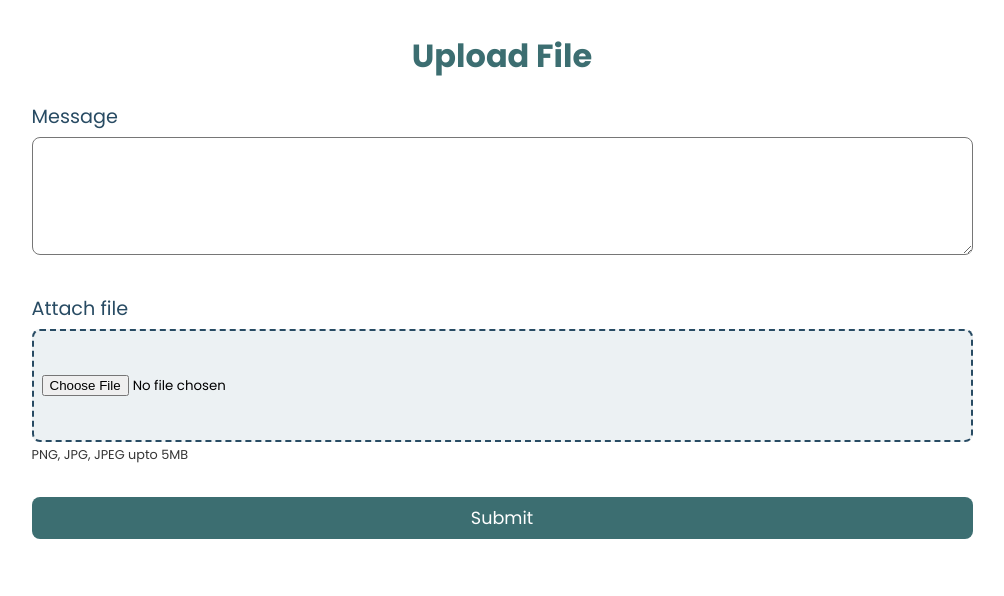
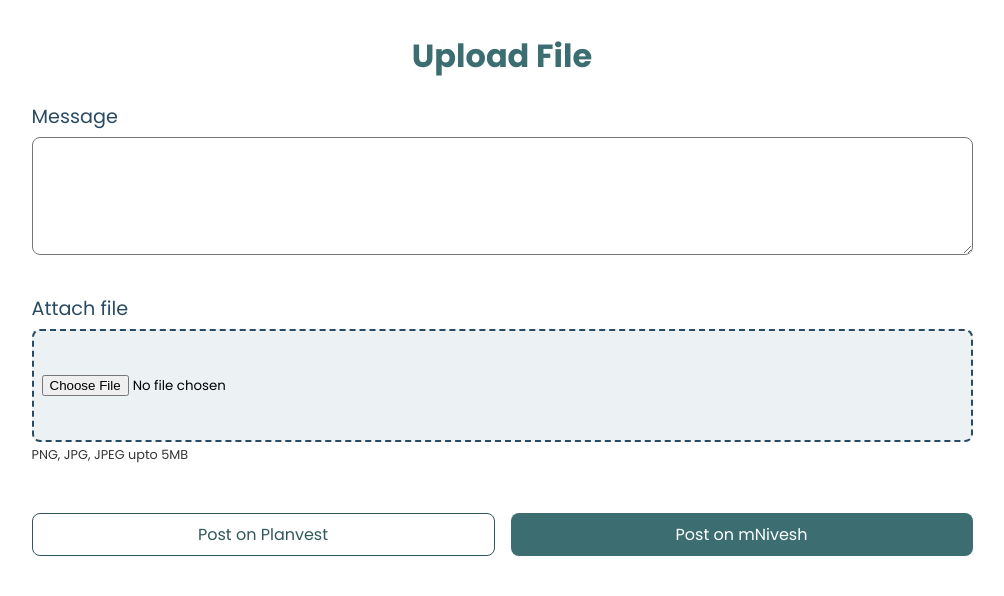
Before and after one commit to milestone2github/social-post-webapp, a Flask app: page / in a window 1280 px wide. Shown: the top 596 px of the page, without its empty margins (138-1142 px from the left). Run offline with Flask 3, Linux system fonts and the light colour scheme.

Commit message:
add one more submit button

```diff
--- a/static/css/style.css
+++ b/static/css/style.css
@@ -4,6 +4,7 @@
   --white: #FFFFFF;
   --platinum: #D9D9D9;
   --green: #3C6E71;
+  --dark-green: #305759;
   --jet-black: #353535;
   --indigo: #284B63;
 }
@@ -50,6 +51,18 @@
   padding: 6px 0;
 }
 
+.flex {
+  display: flex;
+}
+
+.gap-1 {
+  gap: 8px;
+}
+
+.gap-2 {
+  gap: 16px;
+}
+
 form textarea {
   border-radius: 8px;
   padding: 8px;
@@ -60,12 +73,14 @@
 }
 
 form input[type='submit'] {
+  width: 100%;
   padding: 8px 16px;
+  border: 1px solid var(--green);
   border-radius: 8px;
   background: var(--green);
   color: var(--white);
   border: none;
-  font-size: 1.1rem;
+  font-size: 1rem;
   cursor: pointer;
 }
 
@@ -83,6 +98,22 @@
 }
 
 form input[type='submit']:hover {
-  /* color: var(--platinum); */
-  background-color: #305759;
+  border: 1px solid var(--dark-green);
+  background-color: var(--dark-green);
 }
+
+.submit-wrapper {
+  justify-content: space-between;
+  margin: 16px 0;
+}
+
+#submit-planvest {
+  border: 1px solid var(--dark-green);
+  color: var(--dark-green);
+  background-color: transparent;
+}
+
+#submit-planvest:hover {
+  color: var(--white);
+  background-color: var(--dark-green);
+}
--- a/templates/form.html
+++ b/templates/form.html
@@ -22,7 +22,10 @@
         <p class="info">PNG, JPG, JPEG upto 5MB</p>
         <br>
       </div>
-      <input type="submit" value="Submit">
+      <div class="flex gap-2 submit-wrapper">
+        <input type="submit" id="submit-planvest" value="Post on Planvest">
+        <input type="submit" id="submit-mnivesh" value="Post on mNivesh">
+      </div>
     </form>
   </section>
 </body>
```
